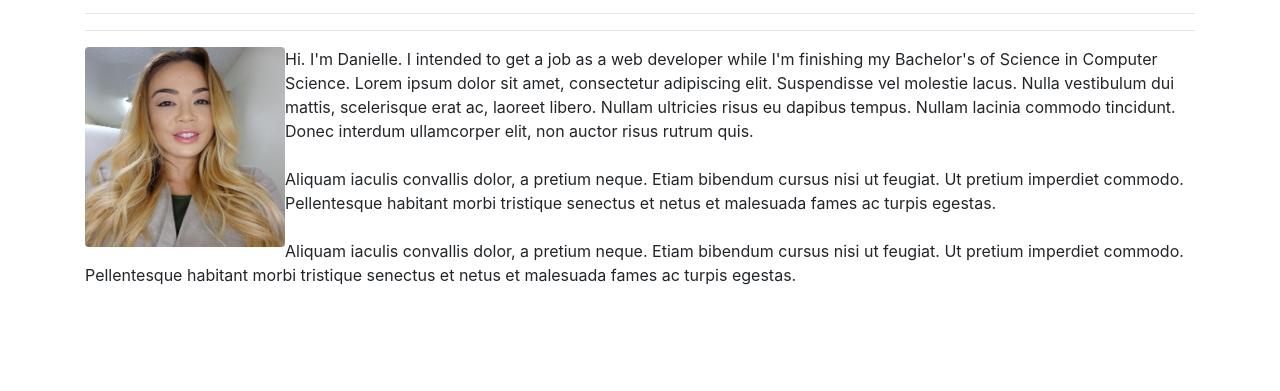
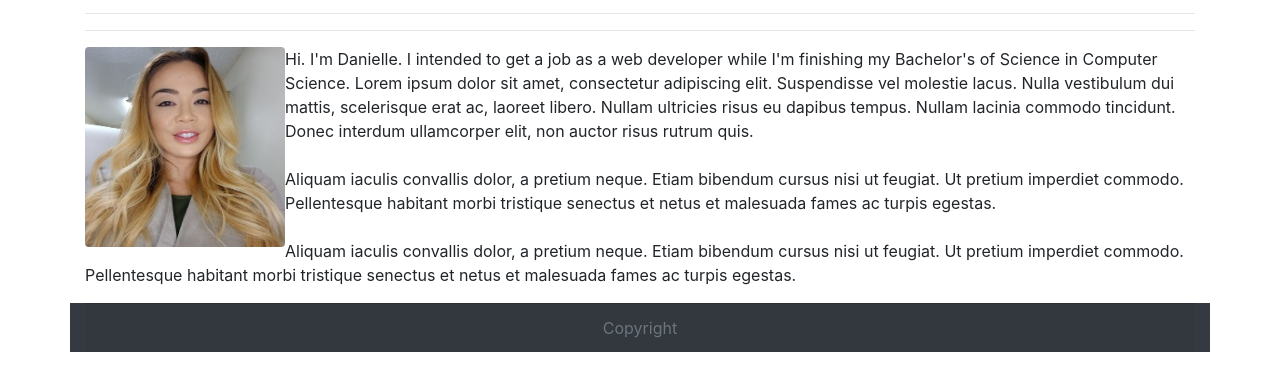
Before and after one commit to koa2019/bootstrap-portfolio, a plain HTML site: page index.html in a window 1280 px wide. Shown: the part 107-498 px from the top of the page. Drawn offline with nearby package versions, Linux system fonts and the light colour scheme.

Commit message:
added footer after </body>, but it's not filling page width

```diff
--- a/index.html
+++ b/index.html
@@ -39,8 +39,8 @@
     <div class="container">
 
 
+        <!-- header row  -->
         <div class="row">
-        <!-- header row  -->
 
             <div class="col-md-12">
 
@@ -51,8 +51,8 @@
             </div>
         </div>
 
+        <!-- row to contain bio & pic -->
         <div class="row">
-        <!-- row to contain bio & pic -->
 
             <div class="col-md-12 text-wrap">
             <!--pic column-->
@@ -82,6 +82,8 @@
     </div>
 
 
+
+
     <!-- Optional JavaScript -->
     <!-- jQuery first, then Popper.js, then Bootstrap JS -->
     <script src="https://code.jquery.com/jquery-3.3.1.slim.min.js"
@@ -96,5 +98,17 @@
 
 </body>
 
+<!-- footer -->
+<div class="container expand-lg navbar-dark bg-dark">
+    <div class="row ">
+        <div class="col-md-12">
+
+            <div class="card-footer text-muted text-center">
+                Copyright
+            </div>
+
+        </div>
+    </div>
+</div>
 
 </html>
```
